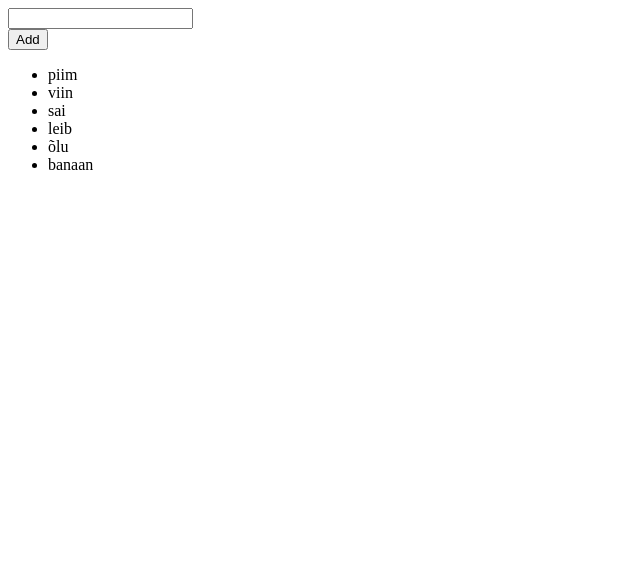
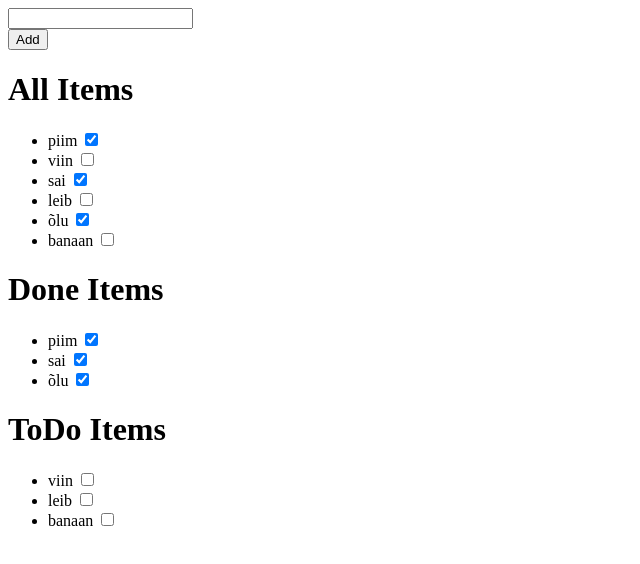
Before and after one commit to ralphkristiankalur/mm23learnnode, a Vue app: page / in a window 1280 px wide. Shown: the top 564 px of the page, without its empty margins (0-640 px from the left). Built offline with nearby package versions, Linux system fonts and the light colour scheme.

Commit message:
More complicated todo list

```diff
--- a/src/App.vue
+++ b/src/App.vue
@@ -1,21 +1,32 @@
 <script setup>
-import { ref } from 'vue';
+import { ref, computed } from 'vue';
 let newItem = ref('');
-let items = ref(['piim', 'viin', 'sai', 'leib', 'õlu', 'banaan']);
-</script>
+let items = ref([
+    { text: 'piim', done: true },
+    { text: 'viin', done: false },
+    { text: 'sai', done: true },
+    { text: 'leib', done: false },
+    { text: 'õlu', done: true },
+    { text: 'banaan', done: false },
+]);
 
-function add(){
-    if(newItem.value.trim() !== ''){
-        items.value.push(newItem.value);
+function add() {
+    if (newItem.value.trim() !== '') {
+        items.value.push({ text: newItem.value, done: false });
     }
     newItem.value = '';
 }
+
+let doneItems = computed(() => items.value.filter(item => item.done));
+let toDoItems = computed(() => items.value.filter(item => !item.done));
+
+</script>
 
 <template>
     <div class="container mt-2">
         <div class="field has-addons">
             <div class="control is-expanded">
-                <input class="input" type="text" v-mode="newItem" @keydown.enter="add">
+                <input class="input" type="text" v-model="newItem" @keydown.enter="add">
             </div>
             <div class="control">
                 <button class="button is-info" @click="add">
@@ -24,8 +35,28 @@
             </div>
         </div>
         <div class="content">
+            <h1>All Items</h1>
             <ul>
-                <li v-for="item in items">{{ item }}</li>
+                <li v-for="item in items">
+                    {{ item.text }}
+                    <input type="checkbox" v-model="item.done">
+                </li>
+            </ul>
+
+            <h1>Done Items</h1>
+            <ul>
+                <li v-for="item in doneItems">
+                    {{ item.text }}
+                    <input type="checkbox" v-model="item.done">
+                </li>
+            </ul>
+
+            <h1>ToDo Items</h1>
+            <ul>
+                <li v-for="item in toDoItems">
+                    {{ item.text }}
+                    <input type="checkbox" v-model="item.done">
+                </li>
             </ul>
         </div>
     </div>
```
Also changed, not shown: public/herobg.jpg (deleted).
